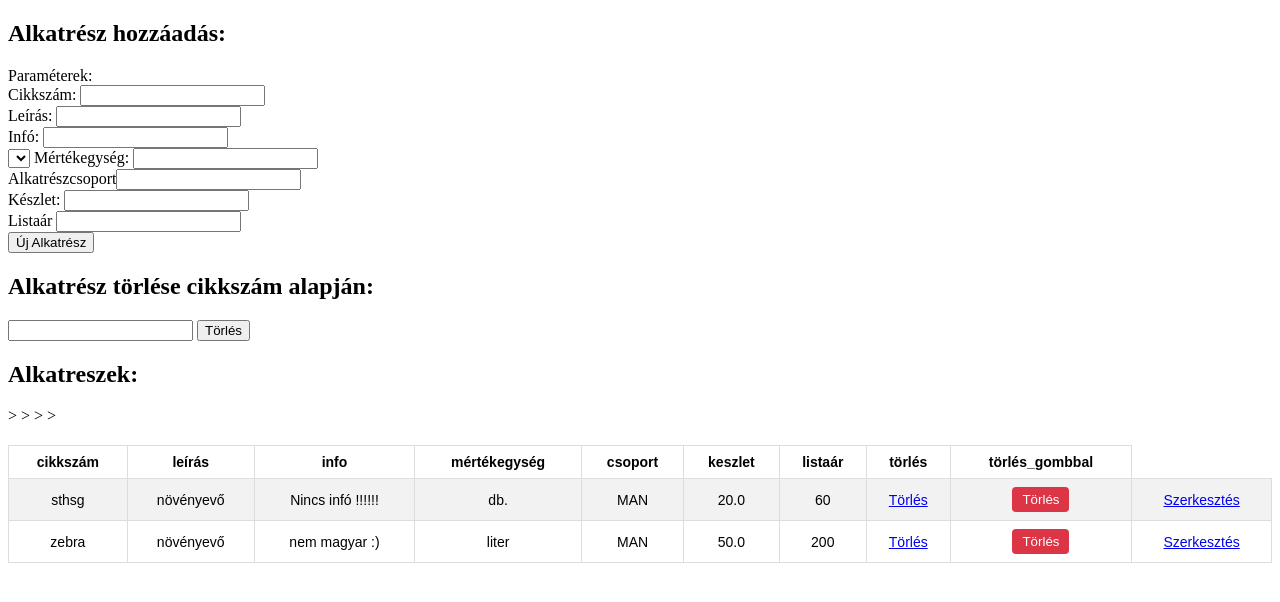
After one commit to kissapam/MUT, a Django app: page /alkatresz/ in a window 1280 px wide. The commit adds this page. Shown: the top 602 px of the page. Run offline with Django 5.2, Linux system fonts and the light colour scheme; data comes from the database, SQL or seed files in the repository; both versions use the stored data as it was after the commit; lists and menus that the app fills with data are empty.

Commit message:
V_002 karbantartó ürlapok, és alkatrész hozzáadás, módosítás, törlés. Alkatrészben még nincs legördülő lista a külsű kulcsoknak :(

```diff
--- /dev/null
+++ b/backend/raktar/static/raktar/style.css
@@ -0,0 +1,45 @@
+/* Alap táblázat stílus */
+table {
+    width: 100%;
+    border-collapse: collapse;
+    margin: 20px 0;
+    font-family: Arial, sans-serif;
+    font-size: 14px;
+}
+
+/* Fejléc */
+table thead {
+    background-color: #007bff;
+    color: white;
+}
+
+table th, table td {
+    border: 1px solid #ddd;
+    padding: 8px;
+    text-align: center;
+}
+
+/* Páros sorok színezése */
+table tr:nth-child(even) {
+    background-color: #f2f2f2;
+}
+
+/* Hover effekt */
+table tr:hover {
+    background-color: #e6f7ff;
+}
+
+/* Gomb stílus */
+.btn-danger {
+    background-color: #dc3545;
+    color: white;
+    border: none;
+    padding: 5px 10px;
+    cursor: pointer;
+    border-radius: 4px;
+    text-decoration: none;
+}
+
+.btn-danger:hover {
+    background-color: #c82333;
+}
--- /dev/null
+++ b/backend/raktar/templates/alkatresz.html
@@ -0,0 +1,104 @@
+<!DOCTYPE html>
+<html lang="en">
+<head>
+    <meta charset="UTF-8">
+    <meta name="viewport" content="width=device-width, initial-scale=1.0">
+    {% load static %}
+    <link rel="stylesheet" type="text/css" href="{% static 'raktar/style.css' %}">
+    <title>Alkatresz</title>
+</head>
+<body>
+    <section>
+            <h2>Alkatrész hozzáadás:</h2>
+            <form action=" {% url 'raktar:addAlkatresz' %} " method="post">
+                {% csrf_token %}
+                <label>
+                    <p>Paraméterek:<br>
+                        <label >
+                            Cikkszám: <input type="text" name="ujCikkszam" id="ujCikkszam">
+                        </label><br>
+                        <label>
+                            Leírás: <input type="text" name="ujLeiras" id="ujLeiras">
+                        </label><br>
+                        <label>
+                            Infó: <input type="text" name="ujInfo" id="ujInfo">
+                        </label><br>
+                        <label>
+                            <select name="ujMertekegyseg" id="ujMertekegyseg">
+
+                            </select>
+
+
+                            Mértékegység: <input type="text" name="ujMertekegyseg" id="ujMertekegyseg">
+                        </label><br>
+                        <label>
+                            Alkatrészcsoport<input type="text" name="ujAlkatreszCsoport" id="ujAlkatreszCsoport">
+                        </label><br>
+                        <label>
+                            Készlet: <input type="number" name="ujKeszlet" id="ujKeszlet">
+                        </label><br>
+                        <label>
+                            Listaár <input type="number" name="ujListaar" id="ujListaar">
+                        </label><br>
+                        <input type="submit" value="Új Alkatrész">
+                    </p>
+                </label>
+            </form>
+    </section>
+    <section>
+        <h2>Alkatrész törlése cikkszám alapján:</h2>
+
+        <form action= " {% url 'raktar:deleteAlkatreszByCikkszam' %} " method="post">
+            {% csrf_token %}
+            <label>
+                <input type="text" name="alkatreszCikkszam" id="alkatreszCikkszam">
+                <input type="submit" value="Törlés">
+            </label>
+        </form>
+    </section>
+    <section>
+    <h1>Alkatreszek: </h1>
+
+    <table>
+        <tr>
+           <th>cikkszám</th>
+           <th>leírás</th>
+           <th>info</th>
+           <th>mértékegység</th>
+           <th>csoport</th>
+           <th>keszlet</th>
+           <th>listaár</th>
+           <th>törlés</th>
+           <th>törlés_gombbal</th>
+        </tr>
+        {% for i in alkatreszek%}
+        <tr>
+            <td>{{i.cikkszam}}</td>
+            <td>{{i.leiras}}</td>
+            <td>{{i.info}}</td>
+            <td>{{i.mertekegyseg}}</td>
+            <td>{{i.alkatreszcsoport}}</td>
+            <td>{{i.keszlet}}</td>
+            <td>{{i.listaar}}</td>
+            <!-- Itt a tábla oszlopában hivatkozok az ID alapján törlő függvényre -->
+            <!-- Kell az app_name a függvény elé ÉS AZ ID HOZZÁFŰZÉSE FURFANGOS nekem.-->>
+            <td><a href="{% url 'raktar:deleteAlkatreszById' i.id %}">Törlés</a></td>
+            <!-- Elegánsabb megoldás egy mini ürlap !-->>
+            <td>
+                <form method="post" action="{% url 'raktar:deleteAlkatreszById' i.id %}" style="display:inline;">
+                {% csrf_token %}
+                <button type="submit" class="btn btn-danger btn-sm">Törlés</button>
+                </form>
+            </td>
+            <!-- Szerkesztés gomb ?-->
+            <td>
+                <a href="{% url 'raktar:editAlkatreszById' i.id %}" class="btn btn-primary btn-sm">
+                Szerkesztés</a>
+            </td>
+
+        </tr>
+        {% endfor %}
+    </table>
+    </section>
+</body>
+</html>
--- a/backend/raktar/templates/alkatreszcsoport.html
+++ b/backend/raktar/templates/alkatreszcsoport.html
@@ -15,7 +15,7 @@
             <form action=" {% url 'raktar:addAlkatreszCsoport' %} " method="post">
                 {% csrf_token %}
                 <label>
-                    <p>Mértékegység:
+                    <p>Alkatrészcsoport:
                         <input type="text" name="ujAlkatreszCsoport" id="ujAlkatreszCsoport">
                         <input type="submit" value="Hozzáad">
 
--- a/backend/raktar/urls.py
+++ b/backend/raktar/urls.py
@@ -3,6 +3,7 @@ from django.urls import path
 from . import views
 
 app_name='raktar'
+
 urlpatterns = [
     path('',views.endpoints),
     path('mertekegyseg/', views.mertekegyseg, name='mertekegyseg'),
@@ -11,4 +12,10 @@ urlpatterns = [
     path('addAlkatreszCsoport/', views.addAlkatreszCsoport, name='addAlkatreszCsoport'),
     path('rendszam/', views.rendszam, name='rendszam'),
     path('addRendszam/', views.addRendszam, name='addRendszam'),
+    path('alkatresz/', views.alkatresz, name='alkatresz'),
+    path('addAlkatresz/', views.addAlkatresz, name='addAlkatresz'),
+    path('deleteAlkatresz/<int:alkatreszId>', views.deleteAlkatreszById, name='deleteAlkatreszById'),
+    path('deleteAlkatreszByCikkszam', views.deleteAlkatreszByCikkszam, name='deleteAlkatreszByCikkszam'),
+    path('editAlkatresz/<int:alkatreszId>', views.editAlkatreszById, name='editAlkatreszById'),
+
 ]
--- a/backend/raktar/views.py
+++ b/backend/raktar/views.py
@@ -1,6 +1,15 @@
-from django.shortcuts import render, redirect
+from django.shortcuts import render, redirect, get_object_or_404
 from django.http import HttpResponse, JsonResponse
 from .models import Rendszam, Mertekegyseg, Alkatreszcsoport, Alkatresz
+
+from .forms import AlkatreszForm
+
+
+
+
+
+
+
 
 def endpoints(request):
     data = {
@@ -8,6 +17,7 @@ def endpoints(request):
         "Mértékegység listázás és hozzáadás"    : "/mertekegyseg",
         "Rendszámok hozzáadása"                 : "/rendszam",
         "Alkatrészcsoport hozzáadása"           : "/alkatreszcsoport",
+        "Alkatrész létrehozás és listázás "     : "/alkatresz"
     }
     return JsonResponse(data)
 
@@ -46,3 +56,48 @@ def addRendszam(request):
     newRekord.save()
     return redirect("/rendszam")
 ###############################################################
+def alkatresz(request):
+    alkatreszek = Alkatresz.objects.all().order_by('cikkszam')
+    mertekegysegek = Mertekegyseg.objects.all()
+    alkatreszcsoportok = Alkatreszcsoport.objects.all()
+    context = {'alkatreszek':alkatreszek, 'mertekegysegek':mertekegysegek, 'alkatreszcsoportok':alkatreszcsoportok}
+    return render(request,'alkatresz.html',context)
+
+def addAlkatresz(request):
+    newCikkszam = request.POST["ujCikkszam"]
+    newLeiras = request.POST["ujLeiras"]
+    newinfo = request.POST["ujInfo"]
+    newMertekegyseg = request.POST["ujMertekegyseg"]
+    # kell a mértékegység példány tehát amit az értékadáshoz használok:
+    newMertekegysegPeldany = Mertekegyseg.objects.get(mertegys = newMertekegyseg)
+    newAlkatreszCsoport = request.POST["ujAlkatreszCsoport"]
+    # itt is a példány kell az adatbázisból
+    newAlkatreszCsoportPeldany = Alkatreszcsoport.objects.get(alkcsop = newAlkatreszCsoport)
+    newKeszlet = request.POST["ujKeszlet"]
+    newListaar = request.POST["ujListaar"]
+    newRekord = Alkatresz(cikkszam = newCikkszam, leiras = newLeiras, info = newinfo, mertekegyseg = newMertekegysegPeldany, alkatreszcsoport = newAlkatreszCsoportPeldany, keszlet = newKeszlet, listaar = newListaar)
+    newRekord.save()
+    return redirect("/alkatresz")
+
+def deleteAlkatreszById(request, alkatreszId): # Alkatrész törlése a paraméterben kapott Id alapján
+    torlendoAlkatresz = Alkatresz.objects.get(pk = alkatreszId)
+    torlendoAlkatresz.delete()
+    return redirect("/alkatresz")
+
+def deleteAlkatreszByCikkszam(request): # Törlés az alkatrész cikkszáma alapján ürlapon kezdeményezve
+    torlendoAlkatreszCikkszam = request.POST["alkatreszCikkszam"]
+    torlendoAlkatresz = Alkatresz.objects.get(cikkszam = torlendoAlkatreszCikkszam)
+    torlendoAlkatresz.delete()
+    return redirect("/alkatresz")
+
+def editAlkatreszById(request, alkatreszId): # ez a rész az AI segítségével készült!!!!
+    alkatresz = get_object_or_404(Alkatresz, id=alkatreszId)
+    if request.method == "POST":
+        form = AlkatreszForm(request.POST, instance=alkatresz)
+        if form.is_valid():
+            form.save()
+            return redirect('/alkatresz')  # vissza a listához
+    else:
+        form = AlkatreszForm(instance=alkatresz)
+    return render(request, 'edit_alkatresz.html', {'form': form})
+##############################################################################################
```
Also changed, not shown: backend/raktar/forms.py (added, +7 -0 lines), backend/raktar/templates/edit_alkatresz.html (added, +7 -0 lines), backend/raktar/templates/rendszam.html (+12 -3 lines), backend/db.sqlite3, 1 other file.
